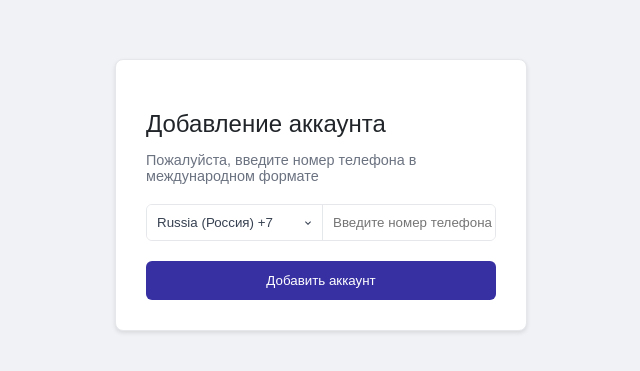
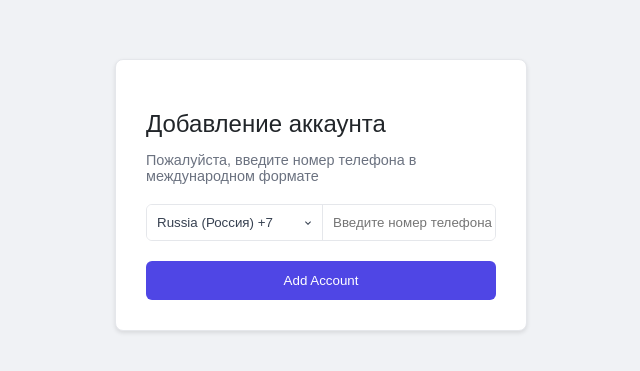
Before and after one commit to polybotbeta/add-account-mini-app, a plain HTML site: page index.html in a window 1280 px wide. Shown: the part 205-576 px from the top of the page, without its empty margins (319-959 px from the left). Drawn offline with Linux system fonts and the light colour scheme.

Commit message:
Update index.html

```diff
--- a/index.html
+++ b/index.html
@@ -90,7 +90,7 @@
       padding: 12px 20px;
       border: none;
         border-radius: 6px;
-      background-color: #3730a3;
+      background-color: #4f46e5;
       color: #fff;
       cursor: pointer;
       transition: background-color 0.3s ease;
@@ -119,7 +119,7 @@
       </select>
        <input type="tel" class="phone-input" id="phoneNumber" placeholder="Введите номер телефона">
     </div>
-    <button>Добавить аккаунт</button>
+    <button>Add Account</button>
   </div>
 
 
```
